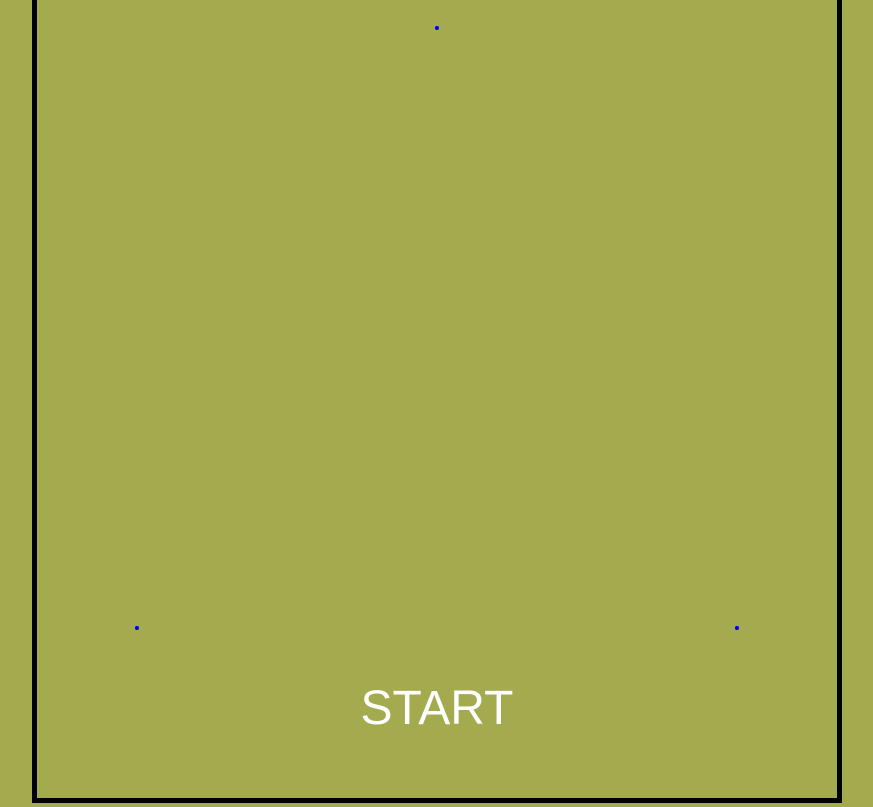
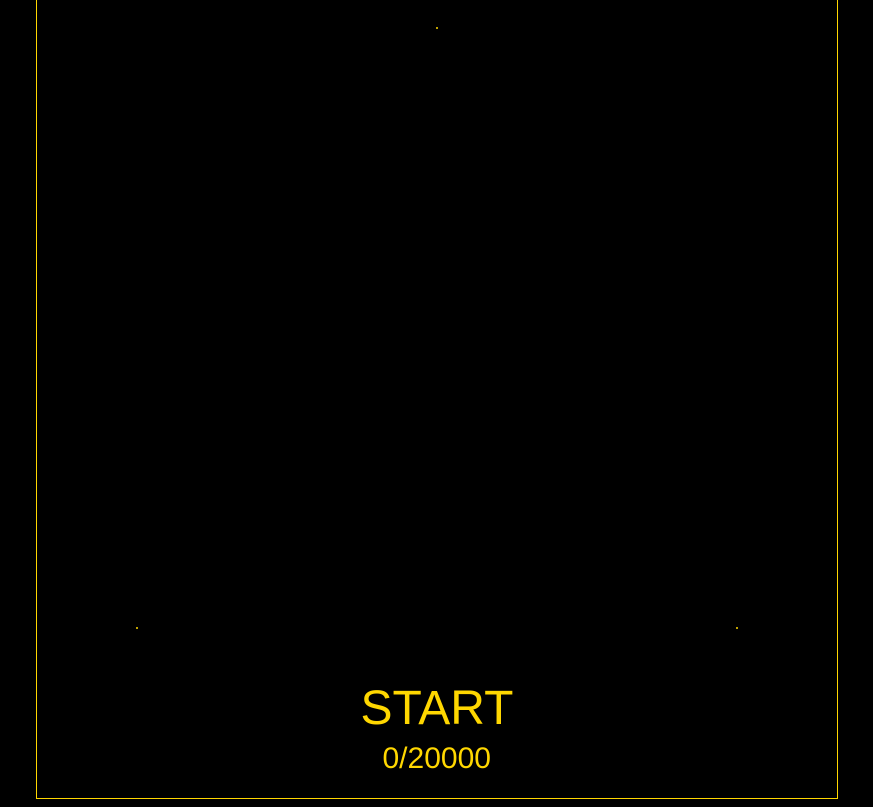
Before and after one commit to Giorgi-Kobalia/Triangle_Fractal_Pixi, a website built with Vite: page index.html in a window 1280 px wide. Shown: the whole page, without its empty margins (203-1076 px from the left). Built offline with nearby package versions, Linux system fonts and the light colour scheme.

Commit message:
feat: update layout and styling for improved UI and functionality

```diff
--- a/src/classes/layout.class.ts
+++ b/src/classes/layout.class.ts
@@ -5,7 +5,8 @@ export class Layout {
   public container = new Container();
   public bg = new Graphics();
   public ticker = new Ticker();
-  public text = new Text();
+  public btn = new Text();
+  public amount = new Text();
 
   public A = { x: 0, y: 600 };
   public B = { x: 300, y: 0 };
@@ -13,17 +14,19 @@ export class Layout {
 
   public start = this.A;
 
-  public maximumDots = 10000;
+  public maximumDots = 20000;
   public currentDots = 0;
   public started = false;
 
   init() {
+    this.currentDots = 0;
+    this.start = this.A;
     this.container.position.set(100, 30);
+
     this.drawInitialDots();
     this.drawText();
+    this.drawAmount();
 
-    this.currentDots = 0;
-    this.start = this.A;
 
     this.ticker.add(this.tick, this);
   }
@@ -37,11 +40,12 @@ export class Layout {
 
     const nextPoint = this.defineNewPoint();
 
+    this.currentDots++;
+
     if (nextPoint) {
       this.drawNewPoint(this.start, nextPoint);
+      this.updateAmount();
     }
-
-    this.currentDots++;
   }
 
   drawInitialDots() {
@@ -51,32 +55,51 @@ export class Layout {
   }
 
   drawText() {
-    this.text = new Text({
+    this.btn = new Text({
       text: `START`,
       style: {
         fontSize: 48,
-        fill: "white",
+        fill: "gold",
       },
     });
 
-    this.text.position.set(300, 680);
-    this.text.anchor.set(0.5, 0.5);
-    this.container.addChild(this.text);
-    this.text.interactive = true;
-    this.text.cursor = "pointer";
-    this.text.resolution = 2;
+    this.btn.position.set(300, 680);
+    this.btn.anchor.set(0.5, 0.5);
+    this.container.addChild(this.btn);
+    this.btn.interactive = true;
+    this.btn.cursor = "pointer";
+    this.btn.resolution = 2;
 
-    this.text.on("pointerdown", () => {
+    this.btn.on("pointerdown", () => {
       this.started = !this.started;
       if (this.started) {
         this.ticker.start();
-        this.text.text = `RESET`;
+        this.btn.text = `RESET`;
       } else {
         this.destroy();
         this.init();
-        this.text.text = `START`;
+        this.btn.text = `START`;
       }
     });
+  }
+
+  drawAmount() {
+    this.amount = new Text({
+      text: `${this.currentDots}/${this.maximumDots}`,
+      style: {
+        fontSize: 30,
+        fill: "gold",
+      },
+    });
+
+    this.amount.position.set(300, 730);
+    this.amount.anchor.set(0.5, 0.5);
+    this.container.addChild(this.amount);
+    this.amount.resolution = 2;
+  }
+
+  updateAmount() {
+    this.amount.text = `${this.currentDots}/${this.maximumDots}`;
   }
 
   defineNewPoint() {
--- a/src/functions/draw-dot.function.ts
+++ b/src/functions/draw-dot.function.ts
@@ -2,7 +2,7 @@ import { Container, Graphics } from "pixi.js";
 
 export const drawDot = function (container: Container, point : {x: number, y: number}) {
   const dot = new Graphics();
-  dot.circle(point.x, point.y, 2).fill("blue");
+  dot.circle(point.x, point.y, 1).fill("gold");
 
   container.addChild(dot);
 };
--- a/src/style.css
+++ b/src/style.css
@@ -7,7 +7,7 @@
 
 body {
   width: 100%;
-  background-color: #a4aa4e;
+  background-color: black;
   display: flex;
   align-items: center;
   justify-content: center;
@@ -17,7 +17,7 @@ body {
 }
 
 #app canvas {
-  border: 5px solid #000;
+  border: 1px solid gold;
   width: 100%;
   max-width: 1600px;
 }
```
Also changed, not shown: src/main.ts (+0 -10 lines).
